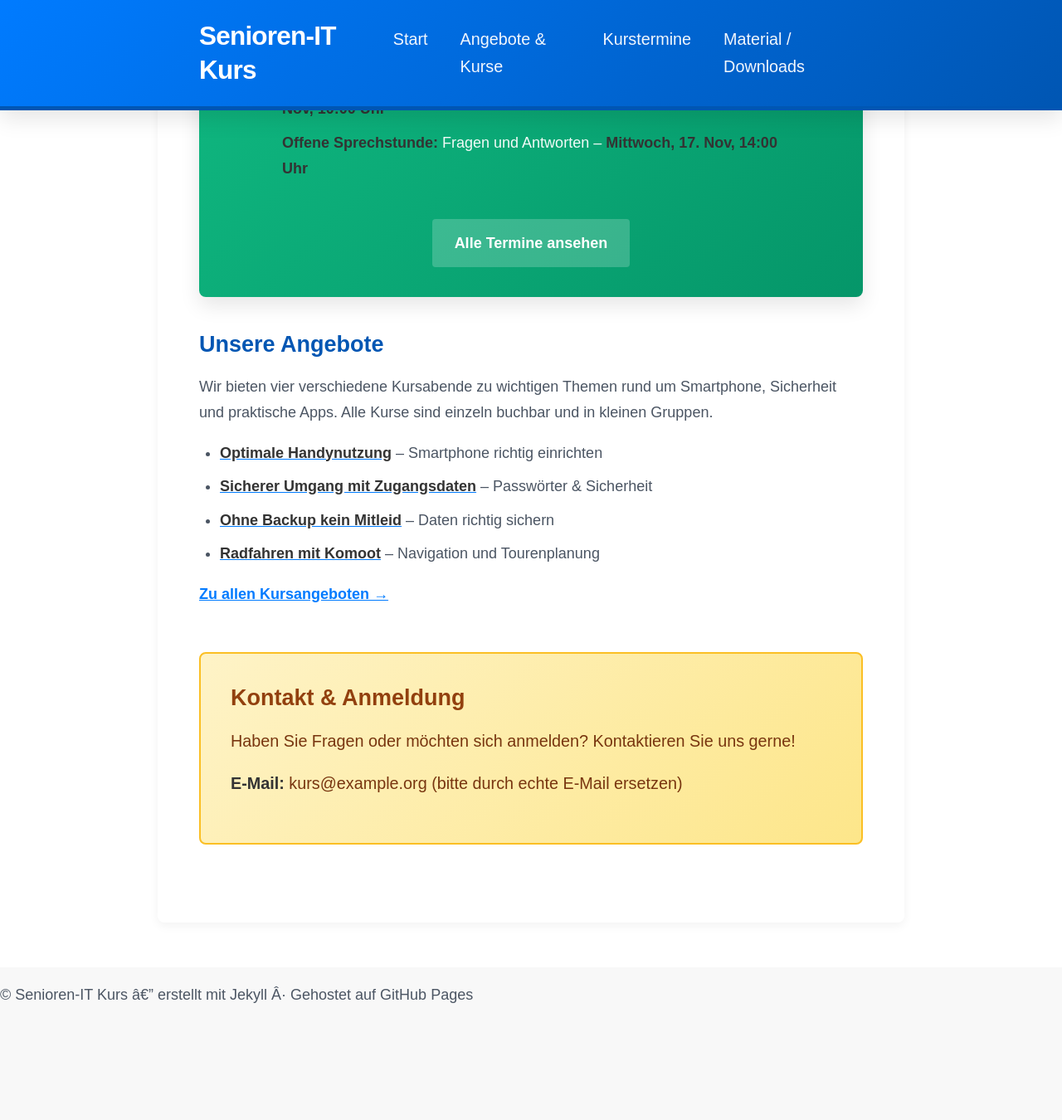
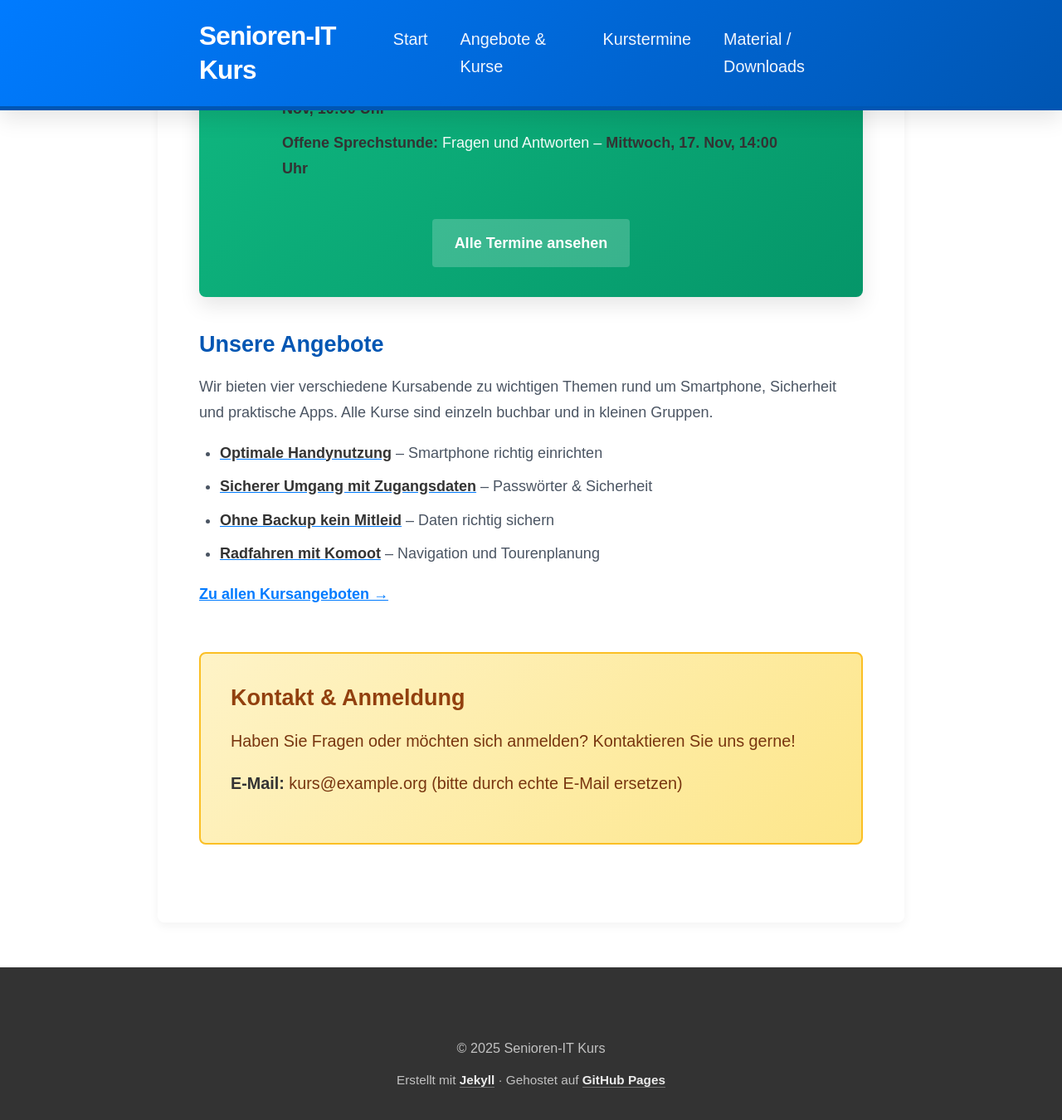
Before and after one commit to gkoe/senioren-it-kurs, a Jekyll site: the page built from index.md, in a window 1280 px wide and 1400 px high, scrolled down 511 px. Shown: the top 1350 px of the window at 83% size. Built offline with Jekyll 4.4.1, drawn with Linux system fonts in a browser that asks for light colours; our own code applies the rules of GitHub Pages for plain Markdown files; before the commit the page ends 1743 px from its top, so only the background shows below that.

Commit message:
Fußzeile formatiert - Links hinzugefügt und Style verbessert

```diff
--- a/_includes/footer.html
+++ b/_includes/footer.html
@@ -1,5 +1,9 @@
-<footer class=""site-footer"">
-  <div class=""wrap"">
-    <p>&copy; {{ ""now"" | date: ""%Y"" }} {{ site.title }} â€” erstellt mit Jekyll Â· Gehostet auf GitHub Pages</p>
+<footer class="site-footer">
+  <div class="wrap">
+    <p>&copy; {{ "now" | date: "%Y" }} {{ site.title }}</p>
+    <p class="footer-links">
+      Erstellt mit <a href="https://jekyllrb.com/" target="_blank" rel="noopener">Jekyll</a> ·
+      Gehostet auf <a href="https://pages.github.com/" target="_blank" rel="noopener">GitHub Pages</a>
+    </p>
   </div>
 </footer>
--- a/assets/css/style.css
+++ b/assets/css/style.css
@@ -399,6 +399,24 @@ section {
   margin: 0.5rem 0;
   color: rgba(255, 255, 255, 0.7);
   font-size: 0.9em;
+  line-height: 1.6;
+}
+
+.site-footer .footer-links {
+  font-size: 0.85em;
+  margin-top: 0.75rem;
+}
+
+.site-footer a {
+  color: rgba(255, 255, 255, 0.9);
+  text-decoration: none;
+  border-bottom: 1px solid rgba(255, 255, 255, 0.3);
+  transition: all 0.2s ease;
+}
+
+.site-footer a:hover {
+  color: #ffffff;
+  border-bottom-color: rgba(255, 255, 255, 0.8);
 }
 
 /* ========================================
```
